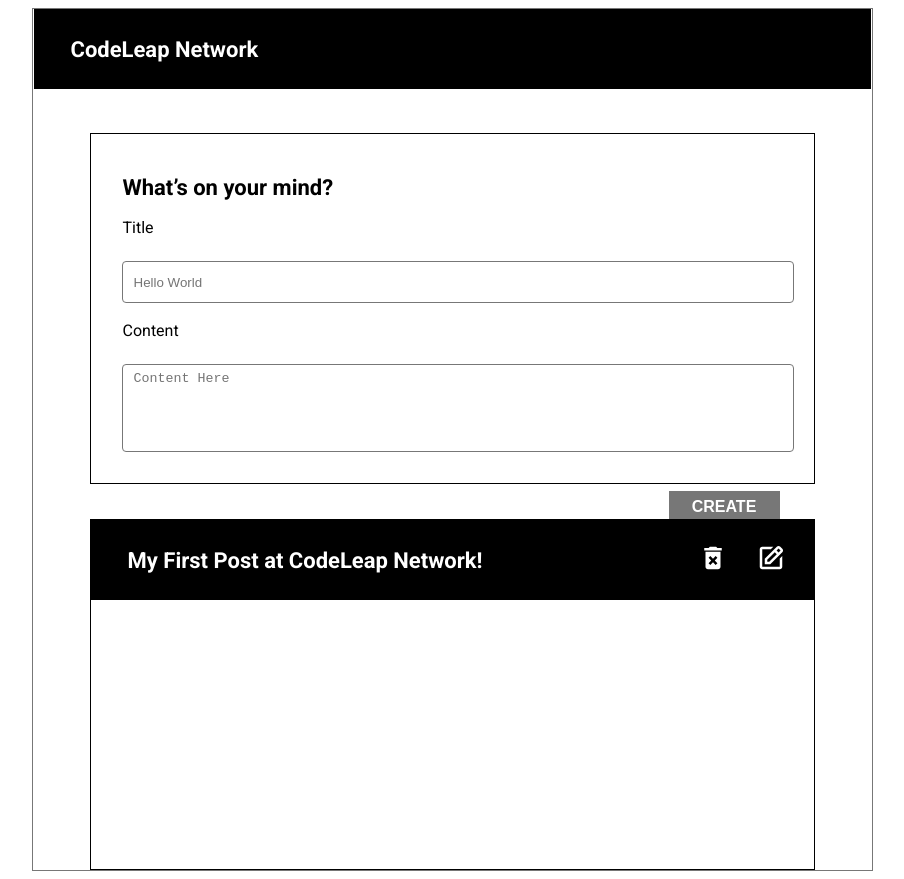
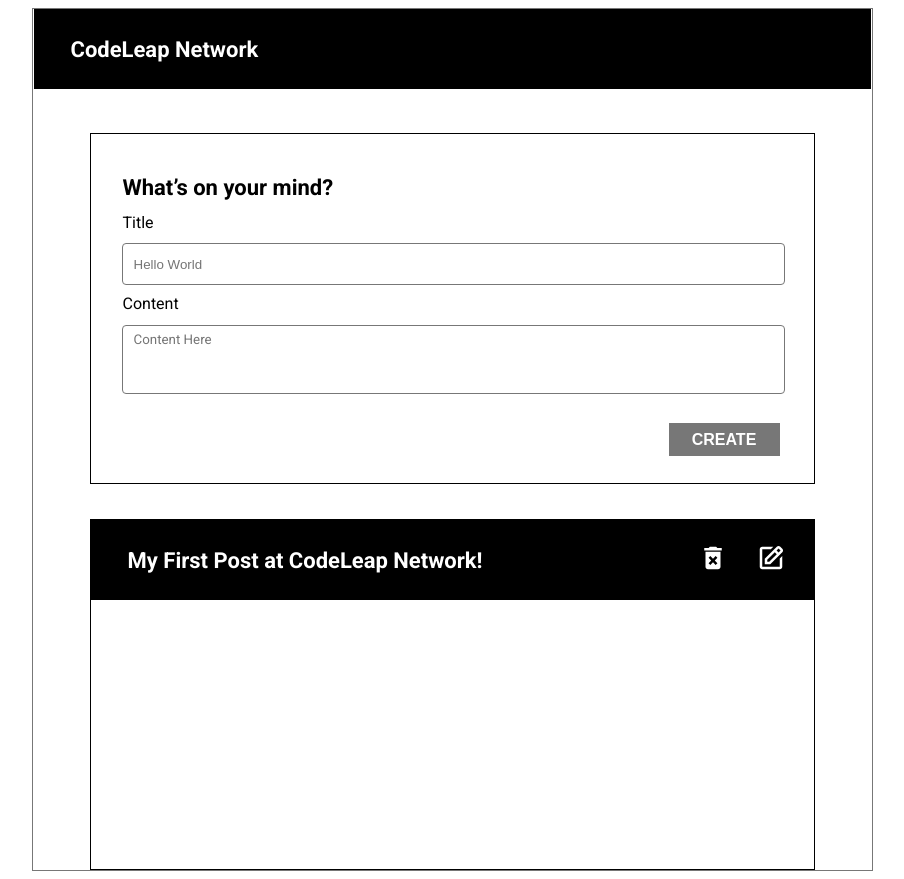
Before and after one commit to wendreslucas/CodePostFront-end, a Next.js app: page /content in a window 1280 px wide. Shown: the whole page, without its empty margins (189-1093 px from the left). Built offline with nearby package versions, Linux system fonts and the light colour scheme.

Commit message:
adjust from create, input and textarea

```diff
--- a/src/components/Forms/FormCreate.jsx
+++ b/src/components/Forms/FormCreate.jsx
@@ -16,7 +16,7 @@ const Input = styled.input`
   margin-left: 31px;
   padding: 6px 0 6px 11px;
   /* width: ${props => props.size}; */
-  width: 659px;
+  width: 650px;
 `
 
 const StyleTextArea = styled.textarea`
@@ -25,8 +25,9 @@ const StyleTextArea = styled.textarea`
   margin-left: 31px;
   padding: 6px 0 6px 11px;
   resize: none;
-  width: 659px;
-  height: 74px;
+  width: 650px;
+  height: 55px;
+  font-family: roboto;
 `
 
 const StyleButton = styled.button`
@@ -37,7 +38,7 @@ const StyleButton = styled.button`
   font-size: 16px;
   font-weight: 700;
   height: 33px;
-  margin-top: 35px;
+  margin-top: 25px;
   margin-left: 578px;
   width: 111px;
 
--- a/src/components/GlobalStyle.jsx
+++ b/src/components/GlobalStyle.jsx
@@ -3,7 +3,6 @@ import { createGlobalStyle } from 'styled-components'
 export const GlobalStyle = createGlobalStyle`
 body {
   font-family: 'Roboto', sans-serif;
-
   padding: 0;
   box-sizing: border-box;
   text-decoration: none;
--- a/src/components/Text/Label.jsx
+++ b/src/components/Text/Label.jsx
@@ -4,9 +4,9 @@ import styled from 'styled-components'
 const StyleLabel = styled.h3`
   font-size: 16px;
   font-weight: 400;
-  line-height: 18.75px;
-  padding: 0 0 7px 32px;
-  margin-top: 19px;
+  line-height: 8.75px;
+  padding: 0 0 0 32px;
+  margin-top: 15px;
 `
 const Label = props => {
   return <StyleLabel>{props.label}</StyleLabel>
```
